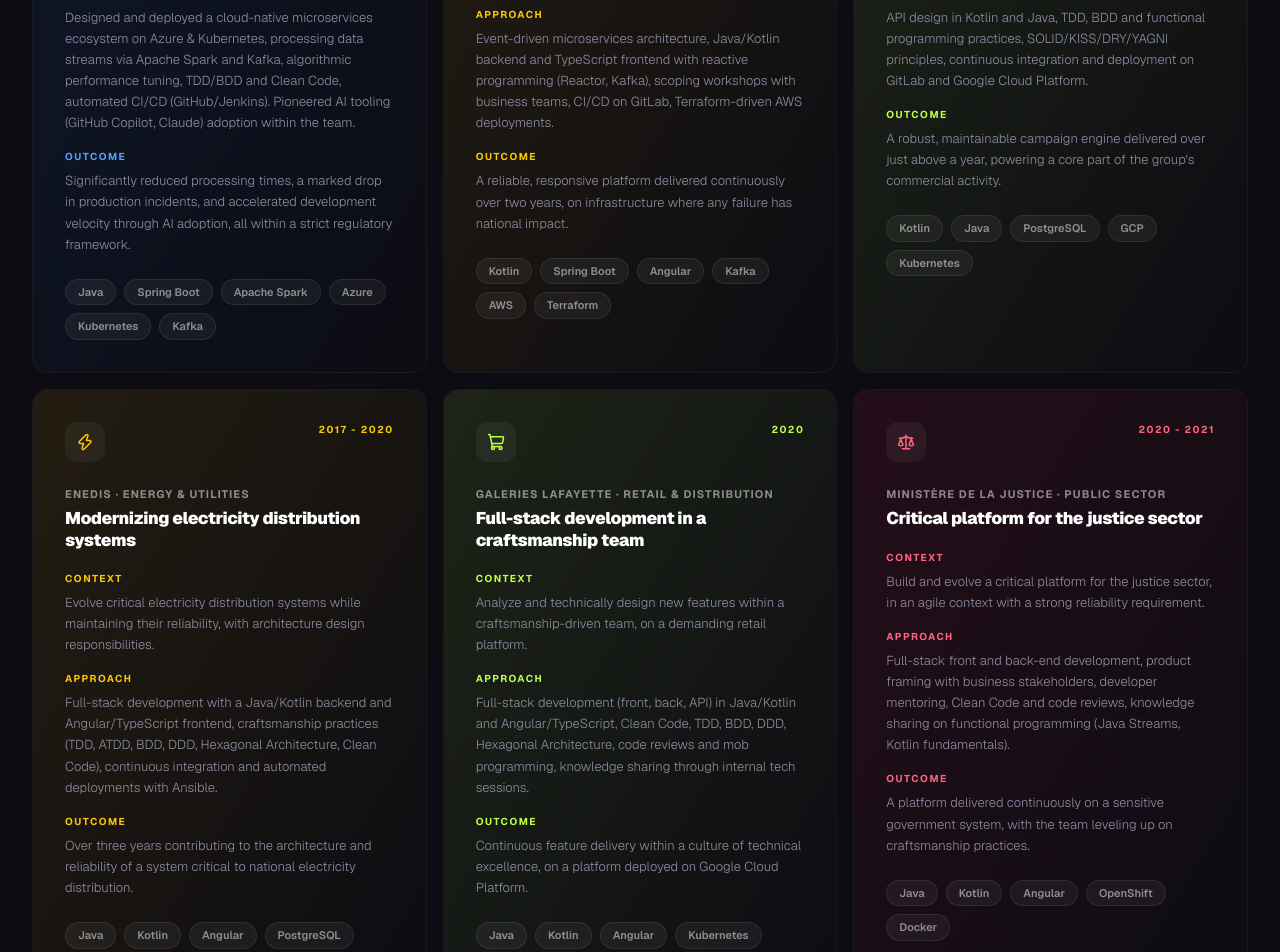
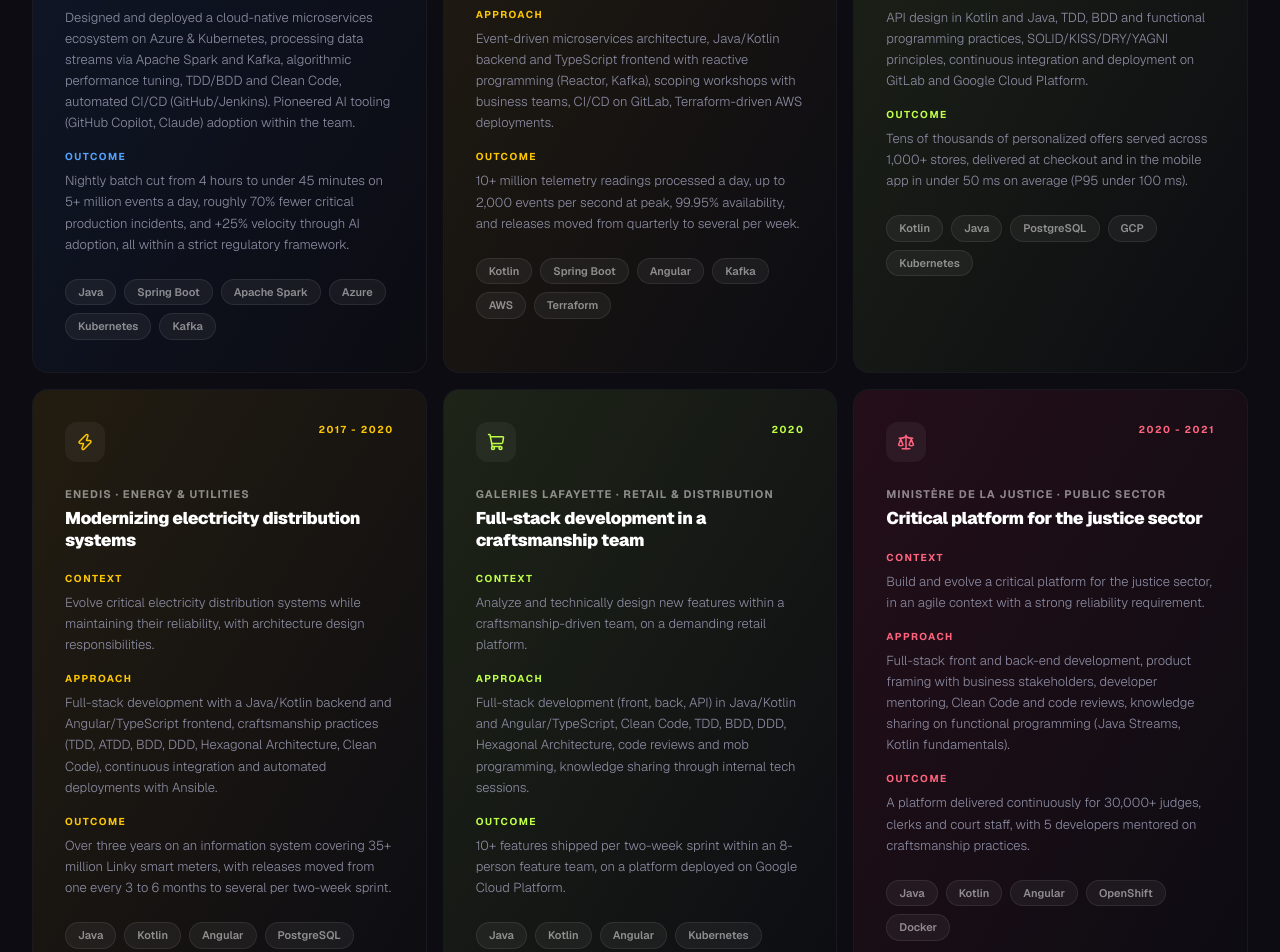
Before and after one commit to riadh-mnasri/wehightech-company, a Next.js app: page /en in a window 1280 px wide. Shown: the part 6960-7912 px from the top of the page. Built offline with nearby package versions, Linux system fonts and the light colour scheme.

Commit message:
feat(case-studies): back each outcome with concrete figures

```diff
--- a/components/CaseStudies.tsx
+++ b/components/CaseStudies.tsx
@@ -33,7 +33,7 @@
         title: "Moteur de risque de contrepartie",
         challenge: "Calculer en temps réel des métriques critiques de risque de contrepartie, dans un environnement bancaire fortement régulé, sur des volumes de données massifs.",
         approach: "Conception et déploiement d'un écosystème de microservices cloud-native sur Azure & Kubernetes, traitement des flux via Apache Spark et Kafka, optimisation algorithmique du traitement, TDD/BDD et Clean Code, CI/CD automatisé (GitHub/Jenkins). Intégration pionnière d'outils IA (GitHub Copilot, Claude) dans l'équipe.",
-        outcome: "Réduction significative des temps de traitement, baisse notable des incidents en production, vélocité de développement accélérée grâce à l'IA, le tout dans un cadre réglementaire strict.",
+        outcome: "Batch nocturne passé de 4h à moins de 45 minutes sur plus de 5 millions d'événements par jour, environ 70 % d'incidents critiques en moins en production, et +25 % de vélocité grâce à l'IA, le tout dans un cadre réglementaire strict.",
         tags: ["Java", "Spring Boot", "Apache Spark", "Azure", "Kubernetes", "Kafka"],
         color: "from-blue-500/10 to-transparent", border: "border-blue-500/20 hover:border-blue-400/40", tag: "text-blue-400",
       },
@@ -42,7 +42,7 @@
         title: "Plateforme de gestion de distribution énergétique",
         challenge: "Concevoir une plateforme événementielle capable d'absorber des flux de données temps réel, sur un système critique pour la distribution nationale de gaz.",
         approach: "Architecture microservices événementielle, développement backend Java/Kotlin et frontend TypeScript en programmation réactive (Reactor, Kafka), ateliers de cadrage avec les équipes métier, CI/CD sur GitLab, déploiements AWS pilotés par Terraform.",
-        outcome: "Une plateforme fiable et réactive, livrée en continu sur deux ans, sur une infrastructure où la moindre défaillance a un impact national.",
+        outcome: "Plus de 10 millions de télémesures traitées par jour, jusqu'à 2 000 événements par seconde en pic, 99,95 % de disponibilité, et des mises en production passées d'un rythme trimestriel à plusieurs par semaine.",
         tags: ["Kotlin", "Spring Boot", "Angular", "Kafka", "AWS", "Terraform"],
         color: "from-yellow-500/10 to-transparent", border: "border-yellow-500/20 hover:border-yellow-400/40", tag: "text-yellow-400",
       },
@@ -51,7 +51,7 @@
         title: "Moteur de campagnes et d'offres",
         challenge: "Concevoir les APIs backend du moteur de campagnes et d'offres commerciales, à l'échelle d'un grand groupe de distribution.",
         approach: "Conception d'API en Kotlin et Java, pratiques TDD, BDD et programmation fonctionnelle, principes SOLID/KISS/DRY/YAGNI, intégration et déploiement continus sur GitLab et Google Cloud Platform.",
-        outcome: "Un moteur de campagnes robuste et maintenable, livré en un peu plus d'un an, sur une plateforme cœur de l'activité commerciale du groupe.",
+        outcome: "Des dizaines de milliers d'offres personnalisées diffusées sur plus de 1 000 magasins, restituées en caisse et sur l'application mobile en moins de 50 ms en moyenne (P95 sous 100 ms).",
         tags: ["Kotlin", "Java", "PostgreSQL", "GCP", "Kubernetes"],
         color: "from-[#BEFF47]/10 to-transparent", border: "border-[#BEFF47]/20 hover:border-[#BEFF47]/40", tag: "text-[#BEFF47]",
       },
@@ -60,7 +60,7 @@
         title: "Modernisation des systèmes de distribution électrique",
         challenge: "Faire évoluer des systèmes critiques de distribution d'électricité tout en maintenant leur fiabilité, avec des responsabilités de conception d'architecture.",
         approach: "Développement full-stack backend Java/Kotlin et frontend Angular/TypeScript, pratiques de craftsmanship (TDD, ATDD, BDD, DDD, architecture hexagonale, Clean Code), intégration continue et déploiements automatisés avec Ansible.",
-        outcome: "Une contribution de plus de trois ans à l'architecture et à la fiabilité d'un système critique pour la distribution électrique nationale.",
+        outcome: "Plus de trois ans sur un SI couvrant plus de 35 millions de compteurs Linky, avec des livraisons passées d'une tous les 3 à 6 mois à plusieurs par sprint de deux semaines.",
         tags: ["Java", "Kotlin", "Angular", "PostgreSQL", "Kafka"],
         color: "from-yellow-500/10 to-transparent", border: "border-yellow-500/20 hover:border-yellow-400/40", tag: "text-yellow-400",
       },
@@ -69,7 +69,7 @@
         title: "Développement full-stack en équipe craftsmanship",
         challenge: "Analyser et concevoir techniquement de nouvelles fonctionnalités dans une équipe orientée craftsmanship, sur une plateforme retail exigeante.",
         approach: "Développement full-stack (front, back, API) en Java/Kotlin et Angular/TypeScript, Clean Code, TDD, BDD, DDD, architecture hexagonale, revues de code et mob programming, partage de connaissances via des sessions techniques internes.",
-        outcome: "Livraison continue de fonctionnalités dans un cadre d'excellence technique, sur une plateforme déployée sur Google Cloud Platform.",
+        outcome: "Plus de 10 fonctionnalités livrées par sprint de deux semaines au sein d'une feature team de 8 personnes, sur une plateforme déployée sur Google Cloud Platform.",
         tags: ["Java", "Kotlin", "Angular", "Kubernetes", "GCP"],
         color: "from-[#BEFF47]/10 to-transparent", border: "border-[#BEFF47]/20 hover:border-[#BEFF47]/40", tag: "text-[#BEFF47]",
       },
@@ -78,7 +78,7 @@
         title: "Plateforme critique pour le secteur de la justice",
         challenge: "Développer et faire évoluer une plateforme critique pour le secteur de la justice, dans un contexte agile avec un fort enjeu de fiabilité.",
         approach: "Développement full-stack front et back, cadrage produit avec les parties prenantes métier, mentoring des développeurs, Clean Code et revues de code, partage de connaissances en programmation fonctionnelle (Java Streams, fondamentaux Kotlin).",
-        outcome: "Une plateforme livrée en continu sur un système sensible de l'administration, avec une montée en compétence de l'équipe sur les pratiques de craftsmanship.",
+        outcome: "Une plateforme livrée en continu pour plus de 30 000 magistrats, greffiers et agents, et 5 développeurs encadrés et montés en compétence sur les pratiques de craftsmanship.",
         tags: ["Java", "Kotlin", "Angular", "OpenShift", "Docker"],
         color: "from-rose-500/10 to-transparent", border: "border-rose-500/20 hover:border-rose-400/40", tag: "text-rose-400",
       },
@@ -95,7 +95,7 @@
         title: "Counterparty risk engine",
         challenge: "Compute critical counterparty risk metrics in real time, in a heavily regulated banking environment, at massive data scale.",
         approach: "Designed and deployed a cloud-native microservices ecosystem on Azure & Kubernetes, processing data streams via Apache Spark and Kafka, algorithmic performance tuning, TDD/BDD and Clean Code, automated CI/CD (GitHub/Jenkins). Pioneered AI tooling (GitHub Copilot, Claude) adoption within the team.",
-        outcome: "Significantly reduced processing times, a marked drop in production incidents, and accelerated development velocity through AI adoption, all within a strict regulatory framework.",
+        outcome: "Nightly batch cut from 4 hours to under 45 minutes on 5+ million events a day, roughly 70% fewer critical production incidents, and +25% velocity through AI adoption, all within a strict regulatory framework.",
         tags: ["Java", "Spring Boot", "Apache Spark", "Azure", "Kubernetes", "Kafka"],
         color: "from-blue-500/10 to-transparent", border: "border-blue-500/20 hover:border-blue-400/40", tag: "text-blue-400",
       },
@@ -104,7 +104,7 @@
         title: "Energy distribution management platform",
         challenge: "Design an event-driven platform able to absorb real-time data streams, on a system critical to national gas distribution.",
         approach: "Event-driven microservices architecture, Java/Kotlin backend and TypeScript frontend with reactive programming (Reactor, Kafka), scoping workshops with business teams, CI/CD on GitLab, Terraform-driven AWS deployments.",
-        outcome: "A reliable, responsive platform delivered continuously over two years, on infrastructure where any failure has national impact.",
+        outcome: "10+ million telemetry readings processed a day, up to 2,000 events per second at peak, 99.95% availability, and releases moved from quarterly to several per week.",
         tags: ["Kotlin", "Spring Boot", "Angular", "Kafka", "AWS", "Terraform"],
         color: "from-yellow-500/10 to-transparent", border: "border-yellow-500/20 hover:border-yellow-400/40", tag: "text-yellow-400",
       },
@@ -113,7 +113,7 @@
         title: "Campaign & offer engine",
         challenge: "Design the backend APIs for the campaign and commercial offer engine, at the scale of a major retail group.",
         approach: "API design in Kotlin and Java, TDD, BDD and functional programming practices, SOLID/KISS/DRY/YAGNI principles, continuous integration and deployment on GitLab and Google Cloud Platform.",
-        outcome: "A robust, maintainable campaign engine delivered over just above a year, powering a core part of the group's commercial activity.",
+        outcome: "Tens of thousands of personalized offers served across 1,000+ stores, delivered at checkout and in the mobile app in under 50 ms on average (P95 under 100 ms).",
         tags: ["Kotlin", "Java", "PostgreSQL", "GCP", "Kubernetes"],
         color: "from-[#BEFF47]/10 to-transparent", border: "border-[#BEFF47]/20 hover:border-[#BEFF47]/40", tag: "text-[#BEFF47]",
       },
@@ -122,7 +122,7 @@
         title: "Modernizing electricity distribution systems",
         challenge: "Evolve critical electricity distribution systems while maintaining their reliability, with architecture design responsibilities.",
         approach: "Full-stack development with a Java/Kotlin backend and Angular/TypeScript frontend, craftsmanship practices (TDD, ATDD, BDD, DDD, Hexagonal Architecture, Clean Code), continuous integration and automated deployments with Ansible.",
-        outcome: "Over three years contributing to the architecture and reliability of a system critical to national electricity distribution.",
+        outcome: "Over three years on an information system covering 35+ million Linky smart meters, with releases moved from one every 3 to 6 months to several per two-week sprint.",
         tags: ["Java", "Kotlin", "Angular", "PostgreSQL", "Kafka"],
         color: "from-yellow-500/10 to-transparent", border: "border-yellow-500/20 hover:border-yellow-400/40", tag: "text-yellow-400",
       },
@@ -131,7 +131,7 @@
         title: "Full-stack development in a craftsmanship team",
         challenge: "Analyze and technically design new features within a craftsmanship-driven team, on a demanding retail platform.",
         approach: "Full-stack development (front, back, API) in Java/Kotlin and Angular/TypeScript, Clean Code, TDD, BDD, DDD, Hexagonal Architecture, code reviews and mob programming, knowledge sharing through internal tech sessions.",
-        outcome: "Continuous feature delivery within a culture of technical excellence, on a platform deployed on Google Cloud Platform.",
+        outcome: "10+ features shipped per two-week sprint within an 8-person feature team, on a platform deployed on Google Cloud Platform.",
         tags: ["Java", "Kotlin", "Angular", "Kubernetes", "GCP"],
         color: "from-[#BEFF47]/10 to-transparent", border: "border-[#BEFF47]/20 hover:border-[#BEFF47]/40", tag: "text-[#BEFF47]",
       },
@@ -140,7 +140,7 @@
         title: "Critical platform for the justice sector",
         challenge: "Build and evolve a critical platform for the justice sector, in an agile context with a strong reliability requirement.",
         approach: "Full-stack front and back-end development, product framing with business stakeholders, developer mentoring, Clean Code and code reviews, knowledge sharing on functional programming (Java Streams, Kotlin fundamentals).",
-        outcome: "A platform delivered continuously on a sensitive government system, with the team leveling up on craftsmanship practices.",
+        outcome: "A platform delivered continuously for 30,000+ judges, clerks and court staff, with 5 developers mentored on craftsmanship practices.",
         tags: ["Java", "Kotlin", "Angular", "OpenShift", "Docker"],
         color: "from-rose-500/10 to-transparent", border: "border-rose-500/20 hover:border-rose-400/40", tag: "text-rose-400",
       },
```
